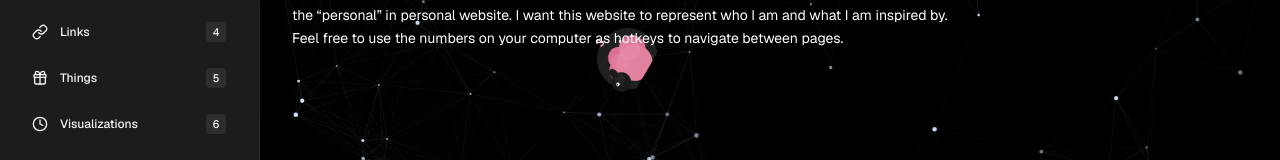
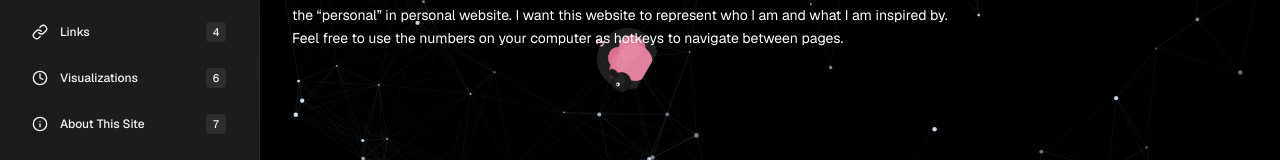
Before and after one commit to christiancestrada-dev/personal-site, a Next.js app: page / in a window 1280 px wide. Shown: the part 181-341 px from the top of the page. Built offline with nearby package versions, Linux system fonts and the light colour scheme.

Commit message:
Hide Things tab from nav (route preserved, shortcut removed)

```diff
--- a/src/components/ui/sidebar-nav.tsx
+++ b/src/components/ui/sidebar-nav.tsx
@@ -15,7 +15,7 @@ const NAV_ITEMS = [
   { href: "/now", label: "Now", icon: Zap, shortcut: "2" },
   // { href: "/reading", label: "Reading", icon: BookOpen, shortcut: "3" }, // archived
   { href: "/links", label: "Links", icon: LinkIcon, shortcut: "4" },
-  { href: "/things", label: "Things", icon: Gift, shortcut: "5" },
+  // { href: "/things", label: "Things", icon: Gift, shortcut: "5" },
   { href: "/clock", label: "Visualizations", icon: Clock, shortcut: "6" },
   { href: "/about-site", label: "About This Site", icon: Info, shortcut: "7" },
 ];
```
